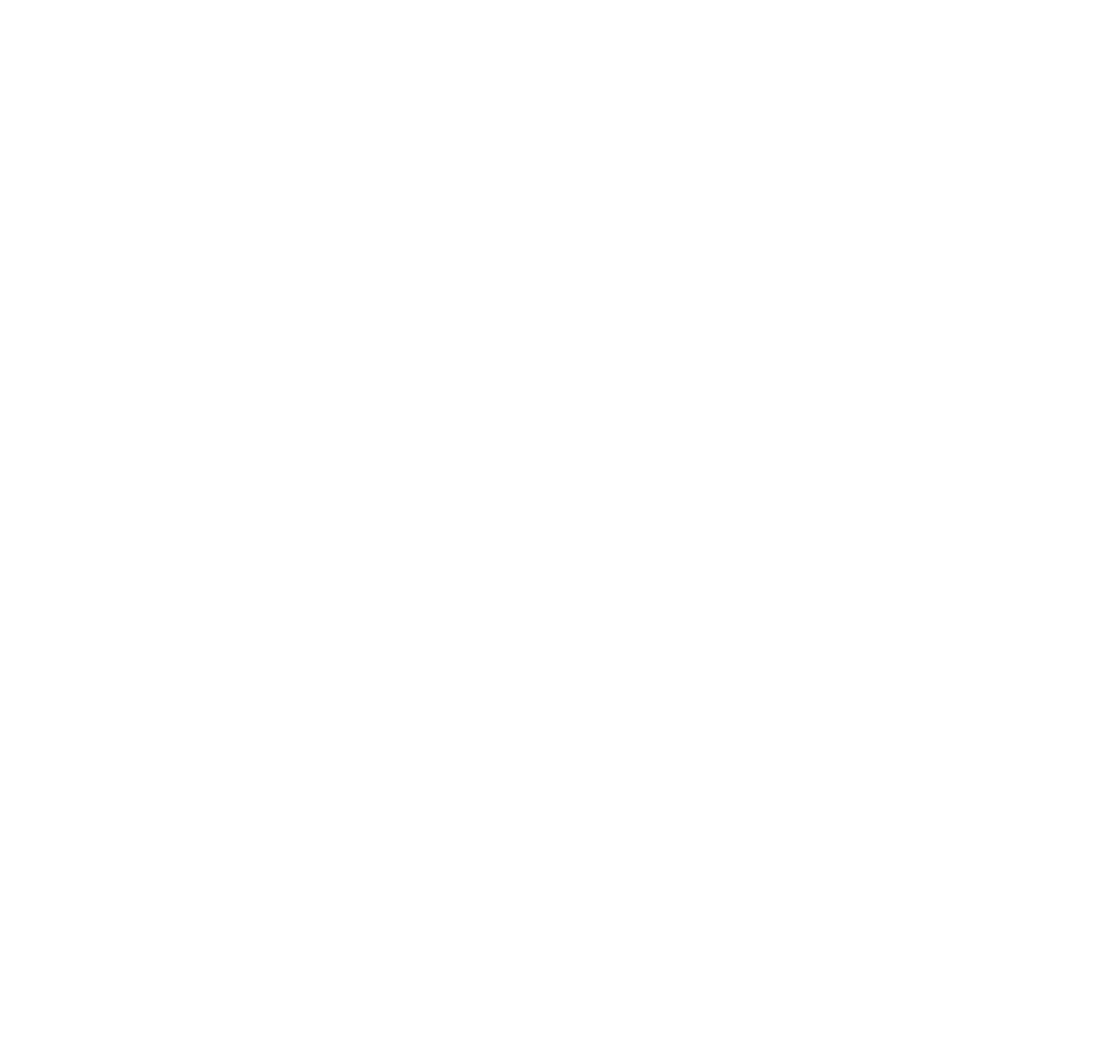
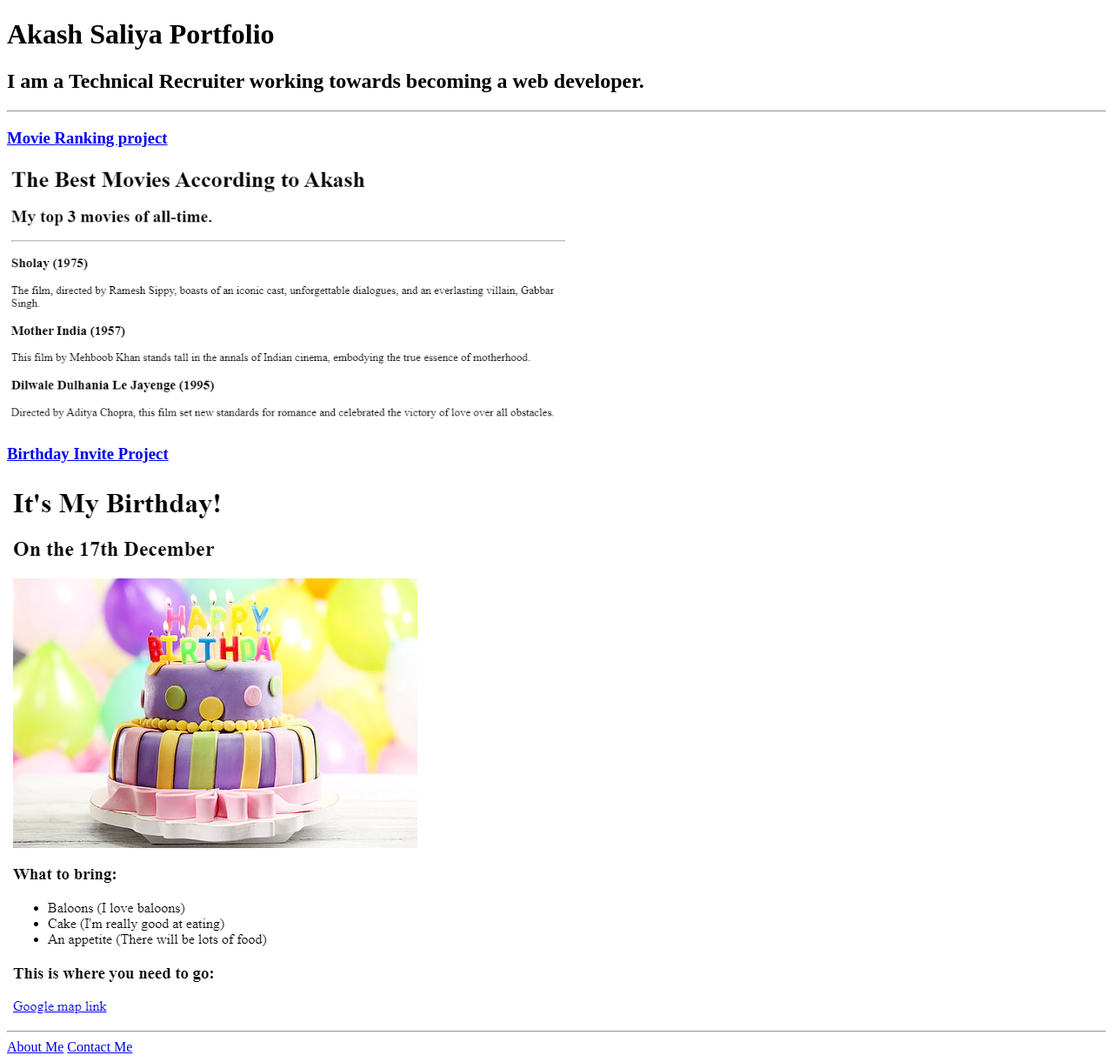
Before and after one commit to saliyaaakash/akash.portfolio, a plain HTML site: page index.html in a window 1280 px wide. Shown: the whole page at 87% size. Before the commit the page ends 800 px from the top, so only its background shows below. Drawn offline with Linux system fonts and the light colour scheme.

Commit message:
Add files via upload

```diff
--- a/index.html
+++ b/index.html
@@ -1,15 +1,20 @@
 <!-- TODO 1: Create the HTML Boilerplate -->
-
-<!-- TODO 2: Add Your previous projects' HTML into the public folder -->
-
-<!-- TODO 3: Take screenshots of your project previews and add the images to the images folder -->
-
-<!-- TODO 4: Add titles/subtitles etc. -->
-
-<!-- TODO 5: Add a link to the project pages -->
-
-<!-- TODO 6: Add images to show the project previews
-HINT for TODO 6: You can use the height attribute set to 200 to make the image smaller:
-https://developer.mozilla.org/en-US/docs/Web/HTML/Element/img#attr-height -->
-
-<!-- TODO 7: Add the Contact Me and About Me page links -->
+<!DOCTYPE html>
+<html lang="en">
+<head>
+    <meta charset="UTF-8">
+    <title>Akash Portfolio</title>
+</head>
+<body>
+    <h1>Akash Saliya Portfolio</h1>
+    <h2>I am a Technical Recruiter working towards becoming a web developer.</h2>
+    <hr />
+    <h3><a href="./public/movie-ranking.html">Movie Ranking project</a></h3>
+    <img src="./assets/images/Movie Ranking.PNG" alt="Movie rankinf" height="300px"/>
+    <h3><a href="./public/birthday-invite.html">Birthday Invite Project</a></h3>
+    <img src="./assets/images/Birthday.PNG" alt="Birthday"/>
+    <hr/>
+    <a href="./public/about.html">About Me</a>
+    <a href="./public/contact.html">Contact Me</a>
+</body>
+</html>
```
